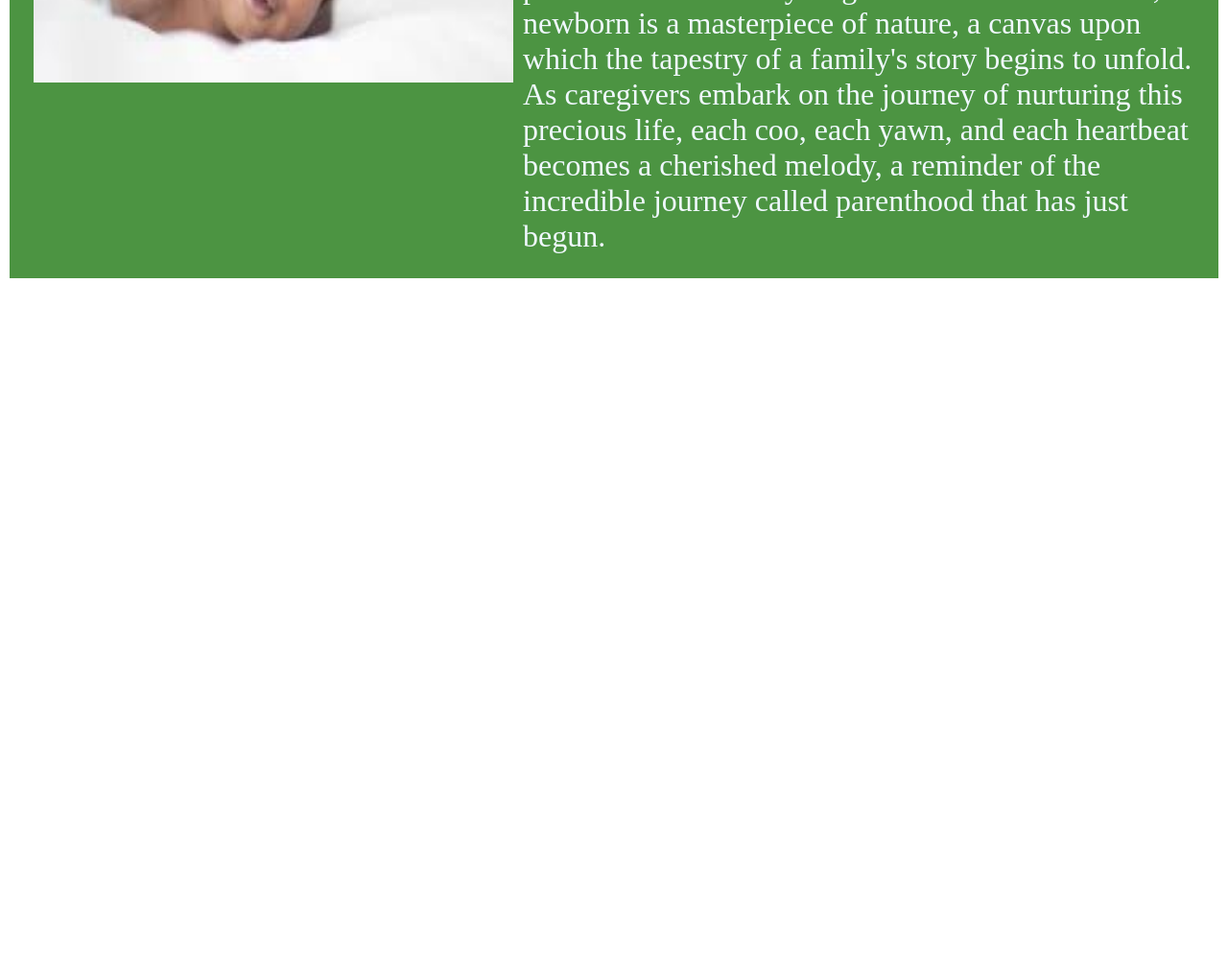
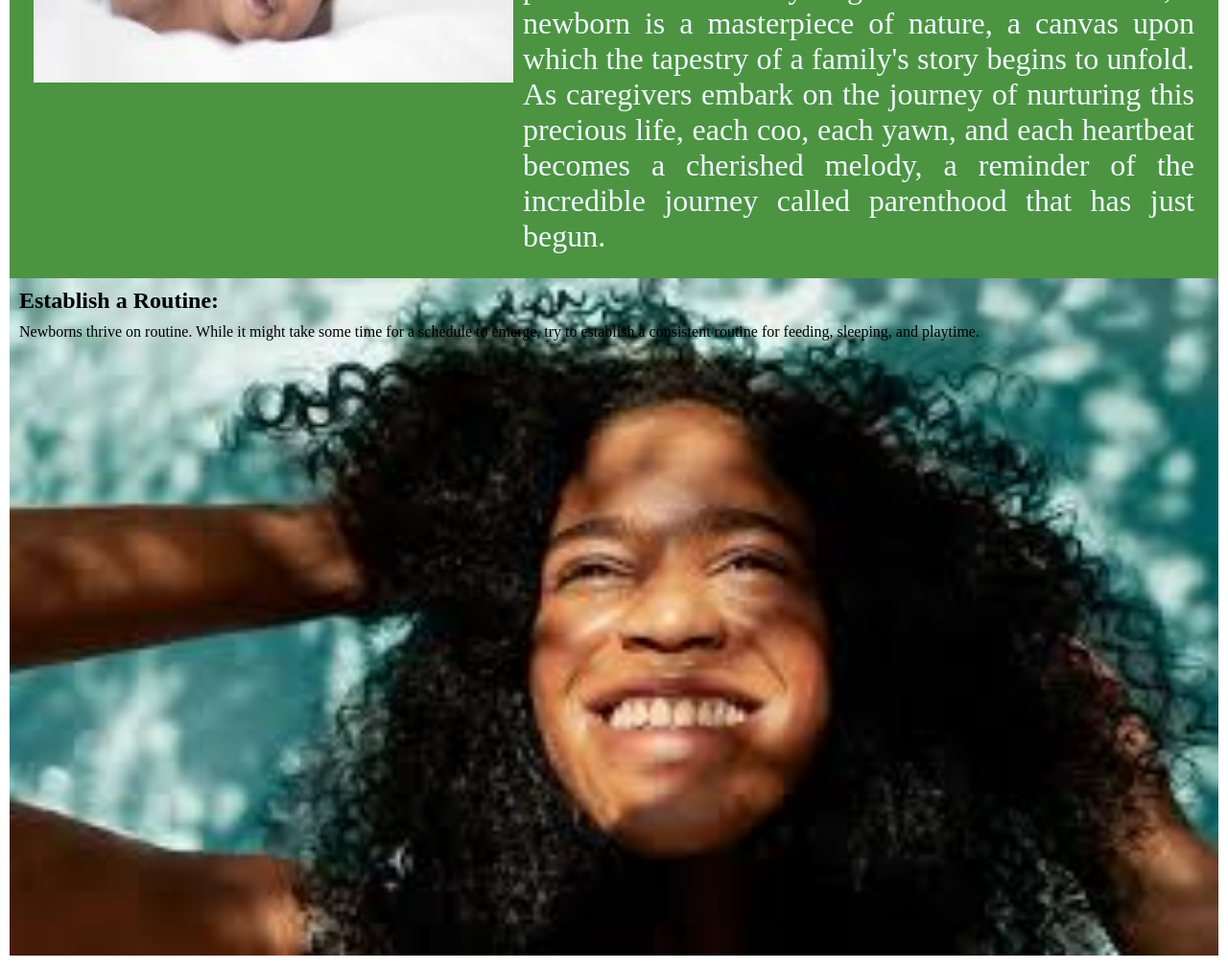
Before and after one commit to Idba1/practice-css, a plain HTML site: page index.html in a window 1280 px wide. Shown: the part 1184-2194 px from the top of the page at 96% size. Before the commit the page ends 1484 px from the top, so only its background shows below. Drawn offline with Linux system fonts and the light colour scheme.

Commit message:
add some edition

```diff
--- a/index.html
+++ b/index.html
@@ -39,7 +39,7 @@
         </p>
         <h3>7. Creating a Support System</h3>
         <p>
-            Caring for a newborn can be overwhelming, so don't hesitate to seek support from friends, family, or parenting groups. Share your experiences, ask for advice, and lean on your support system when needed. Parenting is a collective journey, and there's strength in community.
+            <span class="red">Caring for a newborn can be overwhelming, so don't hesitate to seek support from friends, family, or parenting groups. Share your experiences, ask for advice, and lean on your support system when needed. Parenting is a collective journey, and there's strength in community.</span>
         </p>
         <h3>8. Capturing Milestones</h3>
         <p>
@@ -59,5 +59,11 @@
         </section>
 
     </section>
+    <section id="cover">
+        <h1>Establish a Routine:</h1>
+        <p>
+            Newborns thrive on routine. While it might take some time for a schedule to emerge, try to establish a consistent routine for feeding, sleeping, and playtime.
+        </p>
+    </section>
 </body>
 </html>
--- a/style.css
+++ b/style.css
@@ -38,4 +38,17 @@ h3{
 .display-inline P{
         font-size: 32px;
         color: aliceblue;
+        text-align: justify;
 }
+
+.red {
+    color: red;
+}
+#cover {
+    background-image: url(/pictures/girl\ 1.jpg);
+    background-repeat: no-repeat;
+
+    background-size: 100%;
+    height: 700px;
+
+}
```
